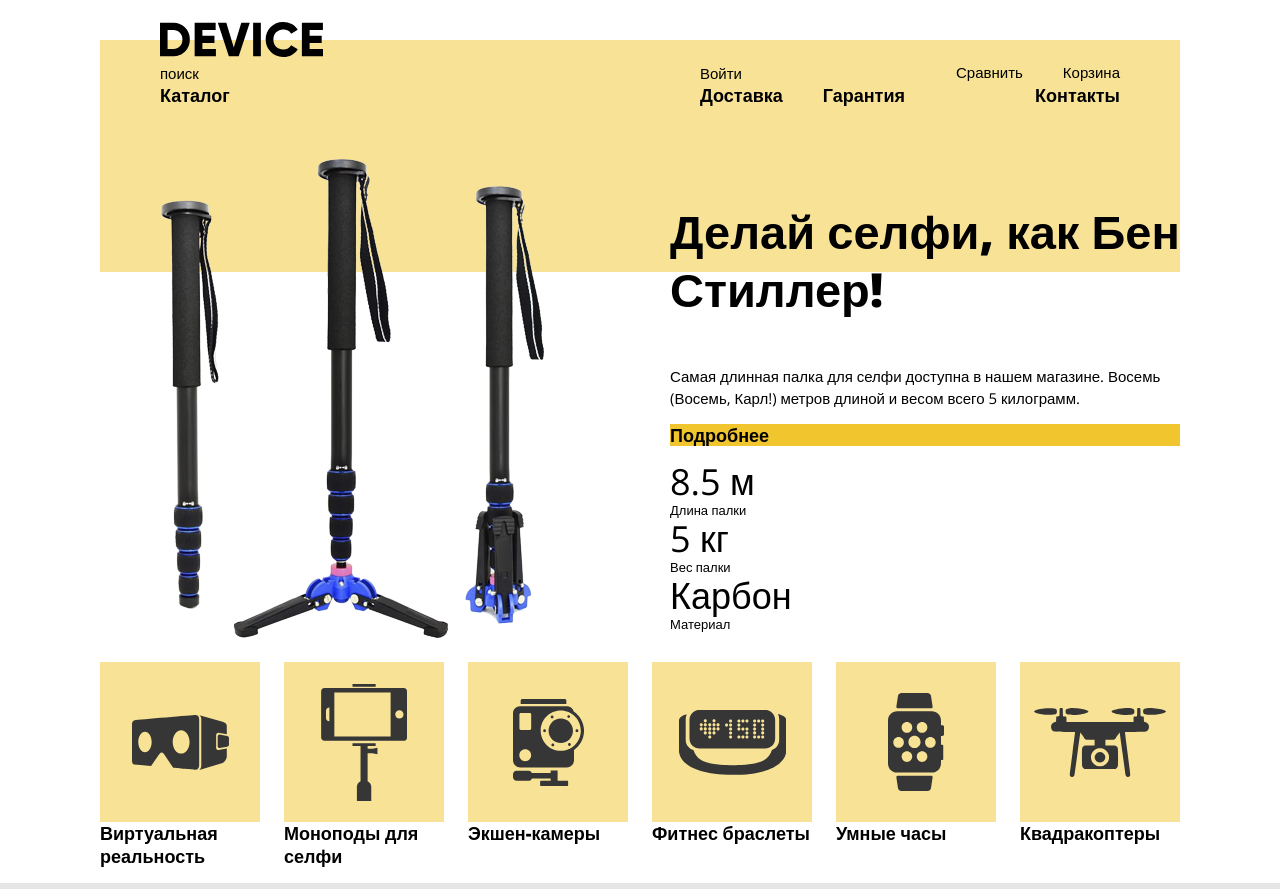
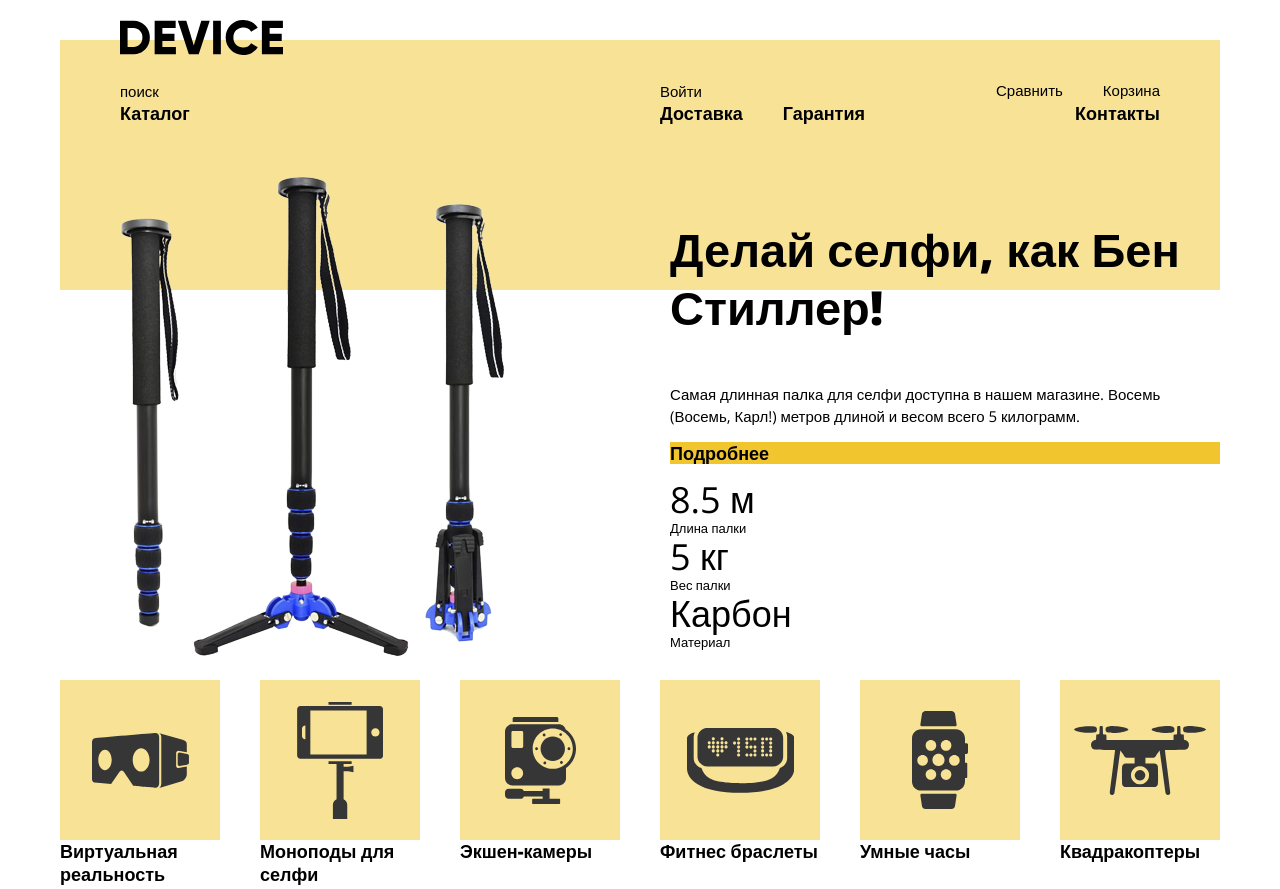
Before and after one commit to Antohich373/1577707-device-29, a plain HTML site: page index.html in a window 1280 px wide. Shown: the top 889 px of the page. Drawn offline with nearby package versions, Linux system fonts and the light colour scheme.

Commit message:
5.16 Сетка на гридах для главной страницы(№1)

```diff
--- a/css/style.css
+++ b/css/style.css
@@ -24,7 +24,7 @@
 }
 
 body{
-    min-width: 1160px;
+    min-width: 1200px;
     margin: 0;
     padding: 0;
     font-family: 'Open Sans', 'Arial', sans-serif;
@@ -33,33 +33,40 @@ body{
     line-height: 22px;
     background-color: var(--basic-white);
     color: var(--basic-black);
-    transform: translateY();
+}
+
+.page {
+    height: 100%;
+}
+
+.page-body {
+    min-height: 100%;
+    display: grid;
+    grid-template-rows: min-content 1fr min-content;
+    align-content: start;
 }
 
 a{
     text-decoration: none;
 }
-.navigation-wrapper{
-    width: 1160px;
-    padding-left: 40px;
-    padding-right: 40px;
-    margin: 0 auto;
-    margin-top: 40px;
-    box-sizing: border-box;
-}
 
-.conteiner{
-    width: 1160px;
-    padding-left: 40px;
-    padding-right: 40px;
+.container{
+    width: 1200px;
+    padding-left: 20px;
+    padding-right: 20px;
     margin: 0 auto;
     box-sizing: border-box;
 }
 /*ГЛАВНАЯ*/
 
 /*main-header*/
-.header-logo img{
-   margin-top: -32px;
+.main-header{
+    margin-top: 40px;
+}
+.header-logo{
+    width: 165px;
+   transform: translateY(-20px);
+   display: block;
 }
 
 .main-navigation{
@@ -77,11 +84,13 @@ a{
 }
 
 .form-search{
-    width: 540px;
+    width: 144px;
+    margin-right:  396px;
 }
 
 .user-link{
     display: flex;
+    flex-wrap: wrap;
 }
 
 .compare-link{
@@ -116,6 +125,7 @@ a{
 .navigation-list{
     display: flex;
     justify-content: space-between;
+    flex-wrap: wrap;
 }
 
 .navigation-item:nth-child(1){
--- a/index.html
+++ b/index.html
@@ -1,5 +1,5 @@
 <!DOCTYPE html>
-<html lang="ru">
+<html class="page" lang="ru">
   <head>
     <meta charset="utf-8">
     <title>HTML Academy: Девайс</title>
@@ -7,9 +7,8 @@
     <link rel="stylesheet" href="css/normalize.css">
     <link rel="stylesheet" href="css/style.css">
   </head>
-  <body>
-    <header class="main-header">
-      <div class="navigation-wrapper">
+  <body class="page-body">
+    <header class="main-header container">
       <nav class="main-navigation">
         <a class="header-logo"><img src="img/logo.svg" alt="логотип-Device" width="163" height="35"></a>
         <div class="user-link">
@@ -37,14 +36,13 @@
           <li class="navigation-item"><a href="#">Контакты</a></li>
         </ul>
       </nav>
-      </div>
     </header>
 
     <main>
       <h1 class="visually-hidden">Магазин электорники Device</h1>
       <!--Демонстрация товаров-->
       <section class="product">
-        <div class="conteiner">
+        <div class="container">
           <h2 class="visually-hidden">Демонстрация товаров</h2>
           <ul class="product-button-list">
             <li><button type="button" class="button product-botton product-button--active"><span>Слайд 1</span></button></li>
@@ -112,7 +110,7 @@
 
       <!--Категории товаров-->
       <section class="product-category">
-        <div class="conteiner">
+        <div class="container">
           <h2 class="visually-hidden">Категории товаров</h2>
           <ul class="product-category-list">
             <li>
@@ -169,7 +167,7 @@
 
       <!--Преимущества-->
       <section class="advantages">
-        <div class="conteiner">
+        <div class="container">
           <div class="advantages-conteiner">
             <h2 class="visually-hidden">Преимущества</h2>
             <ul class="advantages-button-list">
@@ -208,7 +206,7 @@
        <!--Партнеры-->
       <section class="partners">
         <h2 class="visually-hidden">Партнеры</h2>
-        <div class="conteiner">
+        <div class="container">
           <ul class="partners-list">
             <li><a href="#" class="partners-link"><img src="img/partners-logo-1.png" alt="партнер dji" width="260" height="100"></a></li>
             <li><a href="#" class="partners-link"><img src="img/partners-logo-2.png" alt="партнер gatges" width="260" height="100"></a></li>
@@ -218,7 +216,7 @@
         </div>
       </section>
 
-      <div class="contact-info conteiner">
+      <div class="contact-info container">
         <!--О нас-->
         <section class="about">
           <h2 class="about-header">О нас</h2>
@@ -252,7 +250,7 @@
     </main>
 
     <footer class="main-footer">
-      <div class="conteiner">
+      <div class="container">
         <div class="footer-user-link">
           <a class="footer-logo"><img src="img/footer-logo.svg" alt="логотип-Device" width="163" height="34"></a>
           <ul>
```
Lines whose indentation alone changed are shown as unchanged.
